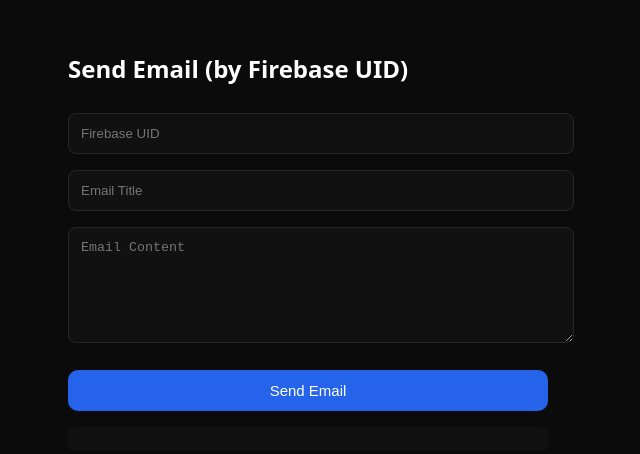
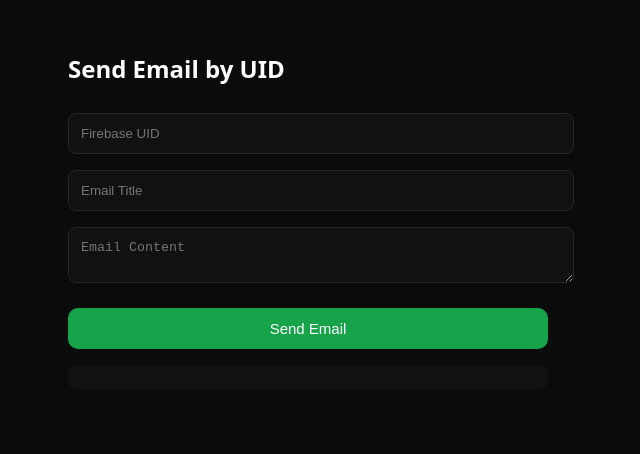
Before and after one commit to lirilabs/heart-notification, a website: page index2.html in a window 1280 px wide. Shown: the whole page, without its empty margins (332-972 px from the left). Drawn offline with Linux system fonts and the light colour scheme.

Commit message:
Update index2.html

```diff
--- a/index2.html
+++ b/index2.html
@@ -2,22 +2,20 @@
 <html lang="en">
 <head>
 <meta charset="UTF-8" />
-<title>Send Email by UID</title>
+<title>Mail API Test</title>
 <meta name="viewport" content="width=device-width, initial-scale=1" />
 
 <style>
 body {
   background: #0b0b0b;
-  color: #ffffff;
-  font-family: system-ui, -apple-system;
+  color: #fff;
+  font-family: system-ui;
   padding: 24px;
 }
-
 .container {
   max-width: 480px;
   margin: auto;
 }
-
 input, textarea {
   width: 100%;
   padding: 12px;
@@ -27,38 +25,30 @@ input, textarea {
   border: 1px solid #262626;
   border-radius: 8px;
 }
-
-textarea {
-  min-height: 90px;
-  resize: vertical;
-}
-
 button {
-  margin-top: 14px;
+  margin-top: 12px;
   padding: 12px;
   width: 100%;
-  background: #2563eb;
+  background: #16a34a;
   border: none;
   border-radius: 10px;
   color: #fff;
   font-size: 15px;
   cursor: pointer;
 }
-
 pre {
   margin-top: 16px;
   background: #111;
   padding: 12px;
   border-radius: 8px;
   font-size: 13px;
-  white-space: pre-wrap;
 }
 </style>
 </head>
 
 <body>
 <div class="container">
-  <h2>Send Email (by Firebase UID)</h2>
+  <h2>Send Email by UID</h2>
 
   <input id="uid" placeholder="Firebase UID" />
   <input id="title" placeholder="Email Title" />
@@ -79,19 +69,17 @@ async function sendMail() {
   const result = document.getElementById("result");
 
   if (!uid || !title || !content) {
-    alert("UID, title, and content are required");
+    alert("All fields are required");
     return;
   }
 
-  result.textContent = "Sending email...";
+  result.textContent = "Sending...";
 
   try {
     const res = await fetch(API, {
       method: "POST",
-      headers: {
-        "Content-Type": "application/json"
-      },
-      body: JSON.stringify({ uid, title, content })
+      headers: { "Content-Type": "application/json" },
+      body: JSON.stringify({ uid, title, content }),
     });
 
     const text = await res.text();
```
